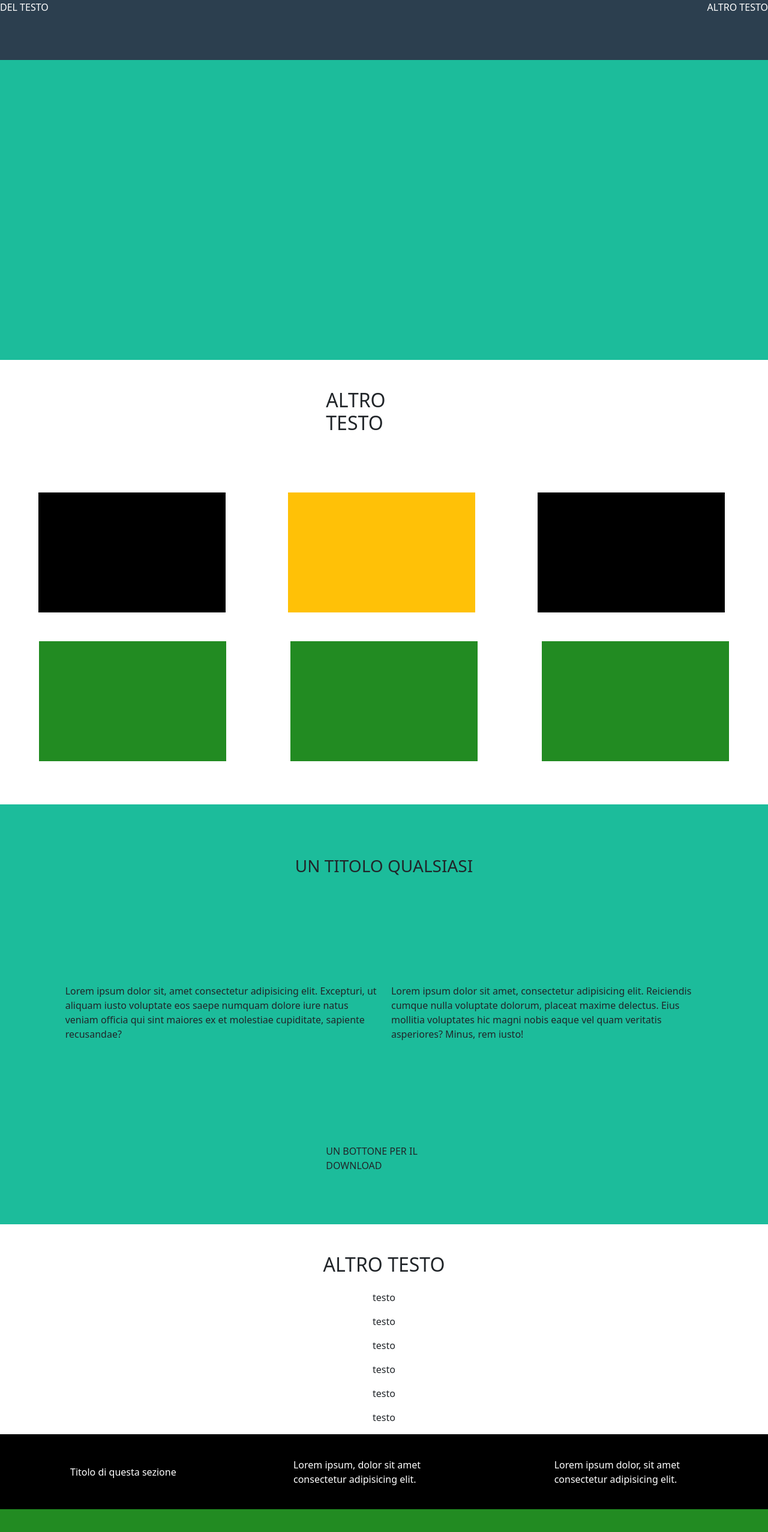
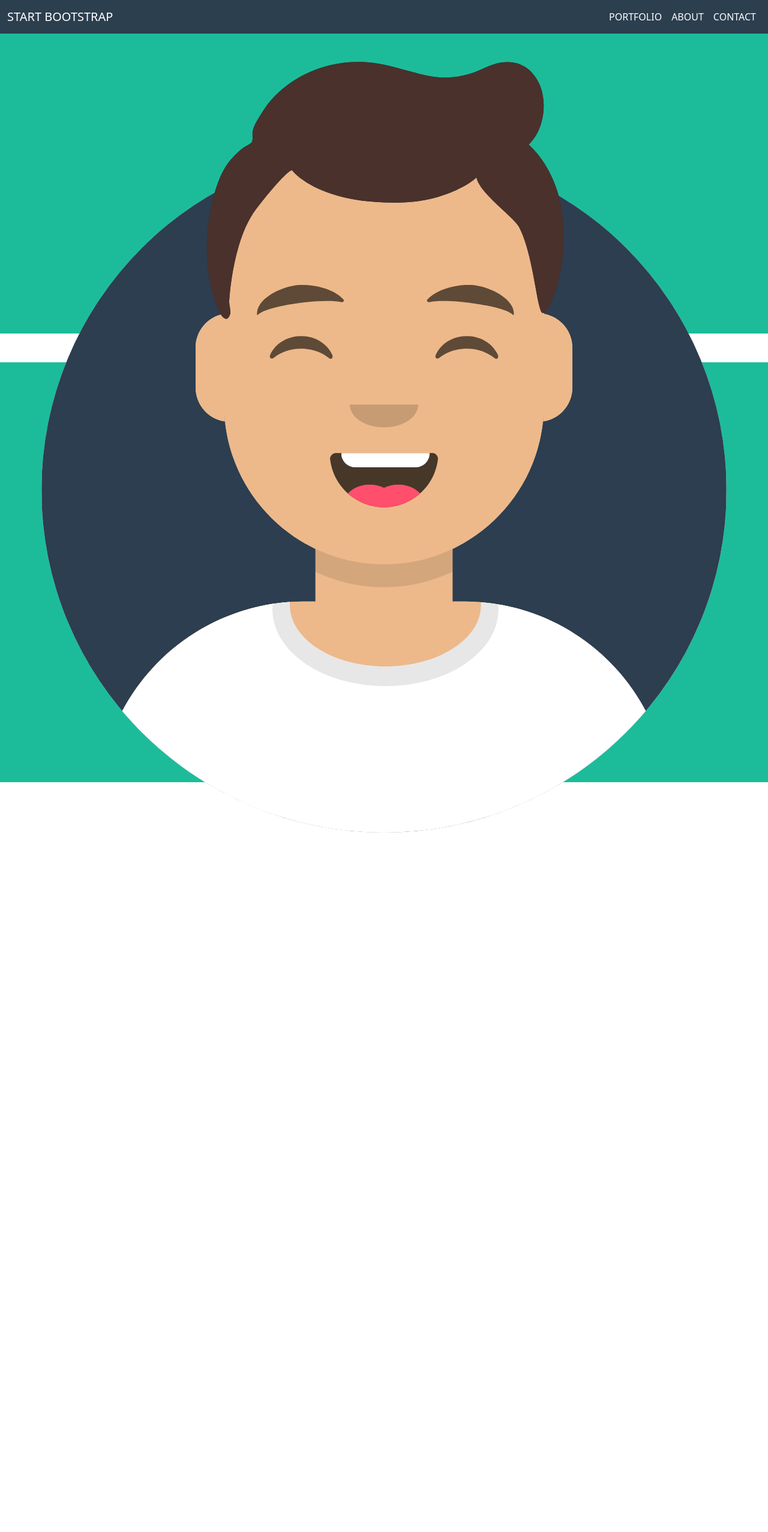
Before and after one commit to niculas1989/html-css-bootstrap-freelancer, a plain HTML site: page index.html in a window 1280 px wide. Shown: the whole page at 60% size. After the commit the page ends 1602 px from the top, so only its background shows below. Drawn offline with nearby package versions, Linux system fonts and the light colour scheme.

Commit message:
added changes + folder img

```diff
--- a/css/style.css
+++ b/css/style.css
@@ -1,8 +1,19 @@
-header {
+
+/* Header */
+.bg-blue {
     background-color: #2C3F4F;
-    height: 100px;
 }
 
+#navbar-navigation a {
+    color: white;
+}
+
+#navbar-navigation .navbar-collapse {
+    flex-grow: 0;
+}
+
+
+/* Jumbotron */
 #jumbotrone {
     height: 500px;
     background-color: #1CBC9B;
--- a/index.html
+++ b/index.html
@@ -10,92 +10,108 @@
     <link href="https://cdn.jsdelivr.net/npm/bootstrap@5.1.3/dist/css/bootstrap.min.css" rel="stylesheet"
         integrity="sha384-1BmE4kWBq78iYhFldvKuhfTAU6auU8tT94WrHftjDbrCEXSU1oBoqyl2QvZ6jIW3" crossorigin="anonymous">
     <link rel="stylesheet" href="css/style.css">
-    <title>Layout</title>
+    <title>Bootstrap Layouts</title>
 </head>
 
 <body>
-    <header>
-        <div class="row h-100 justify-content-between justify-content-md-around">
-            <div class="col-6 text-white">DEL TESTO</div>
-            <div class="col-6 text-white text-end">ALTRO TESTO</div>
-        </div>
+
+    <!-- HEADER della pagina -->
+    <header id="navbar-navigation">
+        <nav class="navbar navbar-expand-md navbar-dark bg-blue">
+            <div class="container-fluid">
+                <a class="navbar-brand" href="#">START BOOTSTRAP</a>
+                <button class="navbar-toggler" type="button" data-bs-toggle="collapse" data-bs-target="#navbarNav"
+                    aria-controls="navbarNav" aria-expanded="false" aria-label="Toggle navigation">
+                    <span class="navbar-toggler-icon"></span>
+                </button>
+                <div class="collapse navbar-collapse" id="navbarNav">
+                    <ul class="navbar-nav">
+                        <li class="nav-item">
+                            <a class="nav-link" aria-current="page" href="#">PORTFOLIO</a>
+                        </li>
+                        <li class="nav-item">
+                            <a class="nav-link" href="#">ABOUT</a>
+                        </li>
+                        <li class="nav-item">
+                            <a class="nav-link" href="#">CONTACT</a>
+                        </li>
+                    </ul>
+                </div>
+            </div>
+        </nav>
     </header>
 
-    <div id="jumbotrone">
-    </div>
 
-    <div class="row">
-        <div class="h2 col-2 offset-5 py-5">
-            <p>ALTRO TESTO</p>
+    <!-- JUMBOTRON -->
+    <section id="jumbotrone">
+        <div class="container-fluid">
+            <figure>
+                <img src="img/avatar.svg" alt="Avatar Pippo">
+            </figure>
         </div>
-    </div>
+    </section>
 
-    <div id="works">
-        <div class="row mx-3 justify-content-md-around">
-            <div class="col-12 col-visible bg-black my-4 col-md-5 col-lg-3 me-lg-2"></div>
-            <div class="col-12 col-visible bg-warning my-4 col-md-5 col-lg-3 me-lg-2"></div>
-            <div class="col-12 col-visible bg-black my-4 col-md-5 col-lg-3 me-lg-2"></div>
-            <div class="col-12 col-visible bg-forest-green my-4 col-md-5 col-lg-3 me-lg-2"></div>
-            <div class="col-12 col-visible bg-forest-green my-4 col-md-5 col-lg-3 me-lg-2"></div>
-            <div class="col-12 col-visible bg-forest-green my-4 col-md-5 col-lg-3"></div>
-        </div>
-    </div>
 
-    <div id="about" class="my-5">
-        <div class="row h-100 align-items-center">
-            <div class="col-12 text-center">
-                <div class="h3">UN TITOLO QUALSIASI</div>
-            </div>
-            <div class="col-6 offset-3 col-md-5 offset-md-1">
-                <span>Lorem ipsum dolor sit, amet consectetur adipisicing elit. Excepturi, ut aliquam iusto voluptate
-                    eos
-                    saepe numquam dolore iure natus veniam officia qui sint maiores ex et molestiae cupiditate, sapiente
-                    recusandae?</span>
-            </div>
-            <div class="col-6 offset-3 col-md-5 offset-md-0">
-                <span>Lorem ipsum dolor sit amet, consectetur adipisicing elit. Reiciendis cumque nulla voluptate
-                    dolorum,
-                    placeat maxime delectus. Eius mollitia voluptates hic magni nobis eaque vel quam veritatis
-                    asperiores?
-                    Minus, rem iusto!</span>
-            </div>
-
-            <div class="col-2 offset-5">
-                UN BOTTONE PER IL DOWNLOAD
+    <!-- Sezione in cui si propone i lavori effettuati -->
+    <section id="portfolio">
+        <div class="container">
+            <div class="row">
+                <div class="col-12"></div>
+                <div class="col-12"></div>
+                <div class="col-12"></div>
+                <div class="col-12"></div>
+                <div class="col-12"></div>
+                <div class="col-12"></div>
             </div>
         </div>
-    </div>
+    </section>
 
-    <div class="row text-center">
-        <div class="h2">
-            <p>ALTRO TESTO</p>
+
+    <!-- Sezione "about-me" -->
+    <section id="about" class="my-5">
+        <div class="row">
+            <div class="col-12"></div>
         </div>
 
-        <div id="contacts">
-            <p>testo</p>
-            <p>testo</p>
-            <p>testo</p>
-            <p>testo</p>
-            <p>testo</p>
-            <p>testo</p>
+        <div class="row">
+            <div class="col-4 offset-4"></div>
+            <div class="col-4 offset-4"></div>
         </div>
-    </div>
 
+        <div class="row">
+            <div class="col-12"></div>
+        </div>
+    </section>
+
+
+    <!-- Sezione "contact-me" -->
+    <section id="contact-me">
+        <div class="row">
+            <div class="col-12"></div>
+        </div>
+        <div class="row">
+            <div class="col-4 offset-4"></div>
+            <div class="col-4 offset-4"></div>
+            <div class="col-4 offset-4"></div>
+            <div class="col-4 offset-4"></div>
+        </div>
+    </section>
+
+
+    <!-- Footer della pagina - suddiviso in 2 -->
     <footer>
-        <div class="upper-footer bg-black">
-            <div class="row h-100 align-items-center justify-content-md-around">
-                <div class="col-6 offset-3 text-center text-white col-md-3 offset-md-0">
-                    Titolo di questa sezione
-                </div>
-                <div class="col-6 offset-3 text-white col-md-3 offset-md-0">
-                    Lorem ipsum, dolor sit amet consectetur adipisicing elit.
-                </div>
-                <div class="col-6 offset-3 text-white col-md-3 offset-md-0">
-                    Lorem ipsum dolor, sit amet consectetur adipisicing elit.
+        <section id="footer-top">
+            <div class="container">
+                <div class="row">
+                    <div class="col-12"></div>
+                    <div class="col-12"></div>
+                    <div class="col-12"></div>
                 </div>
             </div>
-        </div>
-        <div class="bottom-footer bg-forest-green"></div>
+        </section>
+
+        <section id="footer-bottom"></section>
+
     </footer>
 
 </body>
```
Also changed, not shown: img/avatar.svg (added), img/cabin.png (added), img/cake.png (added), img/circus.png (added), img/game.png (added), img/safe.png (added), img/submarine.png (added).
